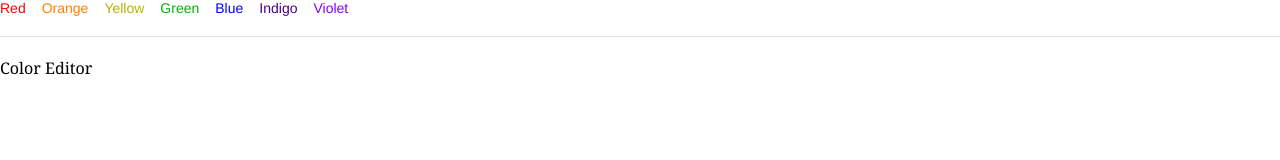
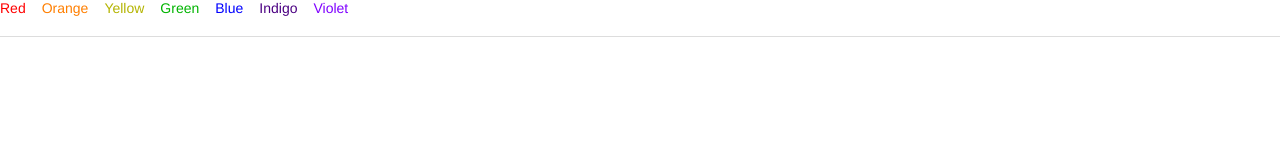
Before and after one commit to arthurflachs/draftjs-next-examples, a Next.js app: page /examples/color in a window 1280 px wide. Shown: the top 160 px of the page. Built offline with nearby package versions, Linux system fonts and the light colour scheme.

Commit message:
Add empty editor

```diff
--- a/components/color/color-editor/index.tsx
+++ b/components/color/color-editor/index.tsx
@@ -1,9 +1,13 @@
+import { useState } from 'react';
+import { Editor, EditorState } from 'draft-js';
 import styles from './styles.module.css';
 
 export default function ColorEditor() {
+  const [editorState, setEditorState] = useState(EditorState.createEmpty());
+
   return (
     <div className={styles.editor}>
-      Color Editor
+      <Editor editorState={editorState} onChange={setEditorState} />
     </div>
   );
 }
```
